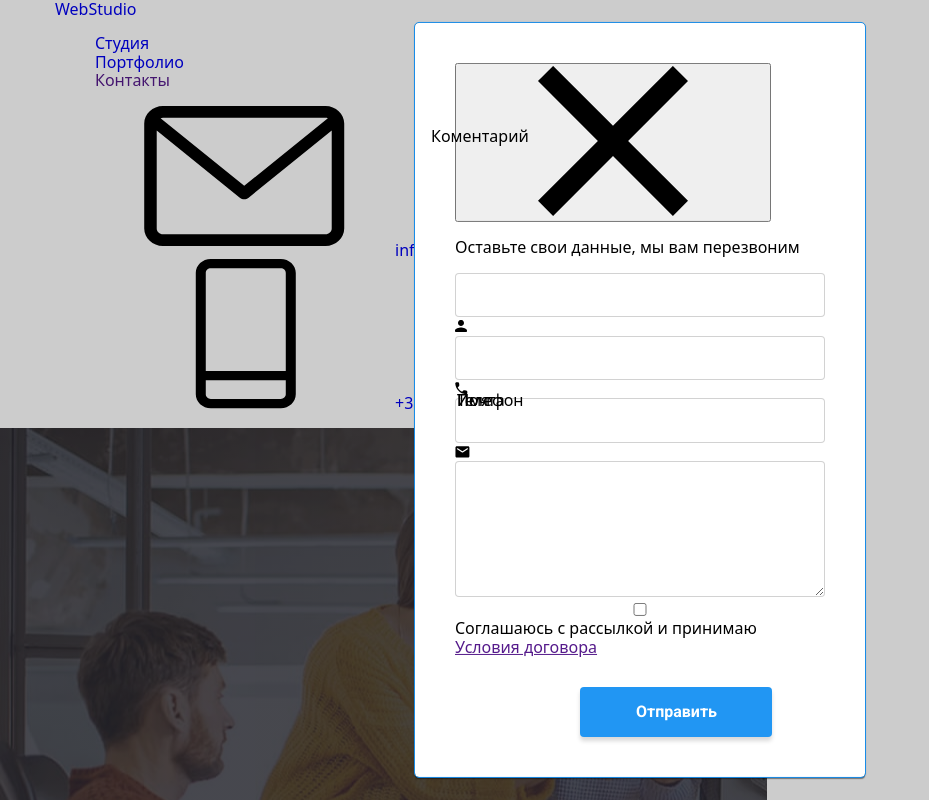
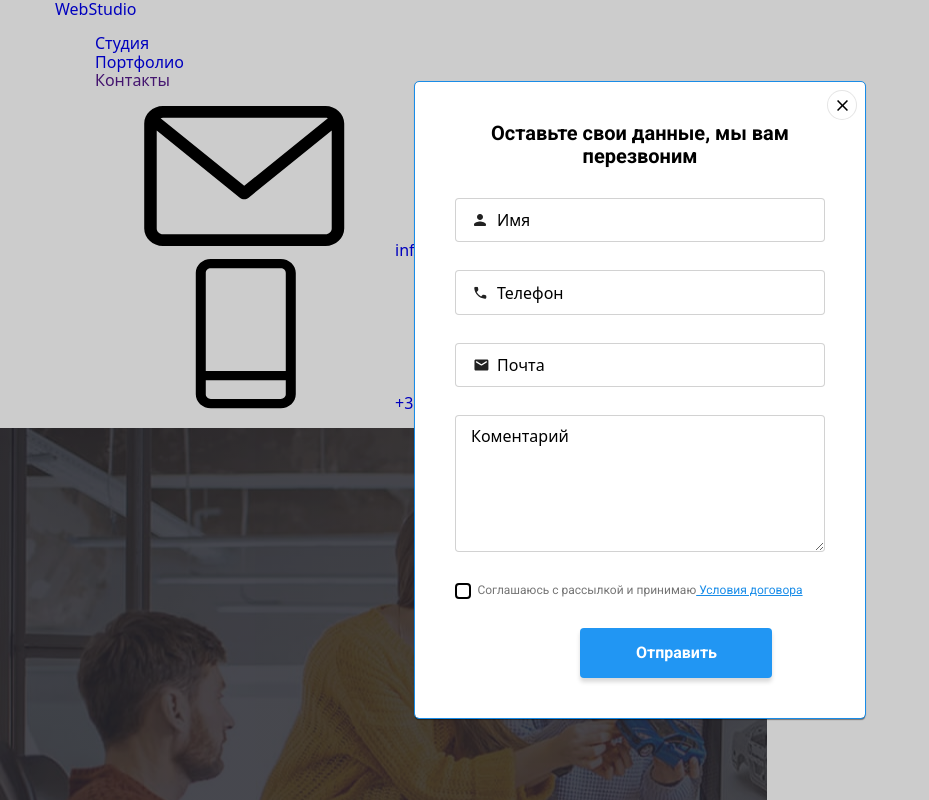
Before and after one commit to IrinaDiachenco/goit-markup-hw-08, a plain HTML site: page index.html in a window 1280 px wide. Both pictures are taken after a click on the button "Заказать услугу". Shown: the top 800 px of the page, without its empty margins (0-929 px from the left). Drawn offline with nearby package versions, Linux system fonts and the light colour scheme; files that its build step writes are made by us from their sources.

Commit message:
модалка

```diff
--- a/sass/utils/_modal.scss
+++ b/sass/utils/_modal.scss
@@ -118,4 +118,117 @@
     color: #188CE8;
     transform: translateY(-50px) translateX(-40%);
  }
+
+ &:focus + .form-label,
+ &:not(:placeholder-shown) + .form-label {
+   color: #188CE8;
+   transform: translateY(-50px) translateX(-70%);
+ }
 }
+
+.form-field {
+    margin-bottom: 28px;
+    position: relative;
+
+ input:focus,
+ textarea:focus {
+    outline: none;
+    border-color: $accent-color;
+ }
+}
+
+.icon-form {
+   position: absolute;
+   top: 50%;
+   left: 19px;
+   transform: translateY(-50%);
+   display: inline-block;
+   fill: #212121;
+}
+
+.button-close {
+    width: 11px;
+    height: 11px;
+    fill: #000000;
+
+ &:focus,
+ &:hover {
+    fill: #2196F3;
+ }
+}
+
+.close-bg {
+    width: 30px;
+    height: 30px;
+    border-radius: 50%;
+    outline: none;
+    background-color: $header-bg-color;
+    border: 1px solid rgba(0, 0, 0, 0.1);
+    position: absolute;
+    top: 8px;
+    right: 8px;
+
+ &:hover .button-close {
+    fill: #2196F3;
+ }
+}
+
+.text {
+    font-family: $fonts;
+    font-size: 14px;
+    line-height: 1.71;
+    color: $secondary-text-color;
+
+ &-form {
+    font-family: $fonts;
+    font-style: normal;
+    font-weight: bold;
+    font-size: 20px;
+    line-height: 1.15;
+    text-align: center;
+    margin: 0;
+    padding-bottom: 30px;
+ }
+
+ &-form-secondary {
+    display: block;
+    font-family: $fonts;
+    font-style: normal;
+    font-weight: normal;
+    font-size: 12px;
+    line-height: 1.17;
+    color: #757575;
+    text-align: center;
+ }
+
+ &-link {
+    color: #188CE8;
+ }
+}
+
+.checkbox {
+    position: absolute;
+    width: 1px;
+    height: 1px;
+    overflow: hidden;
+    clip: rect(0 0 0 0);
+
+ &-label &-icon {
+    display: inline-block;
+    content: '';
+    position: absolute;
+    width: 16px;
+    height: 16px;
+    border: 2px solid #000000;
+    border-radius: 4px;
+ }
+
+ &:checked + &-icon {
+    display: inline-block;
+    position: absolute;
+    background-color: $accent-color;
+    background-image: url(../images/icon-check1.svg);
+    border: 2px solid $accent-color;
+    justify-content: center;
+ }
+}
```
Also changed, not shown: css/main.css, css/main.min.css, 2 other files.
